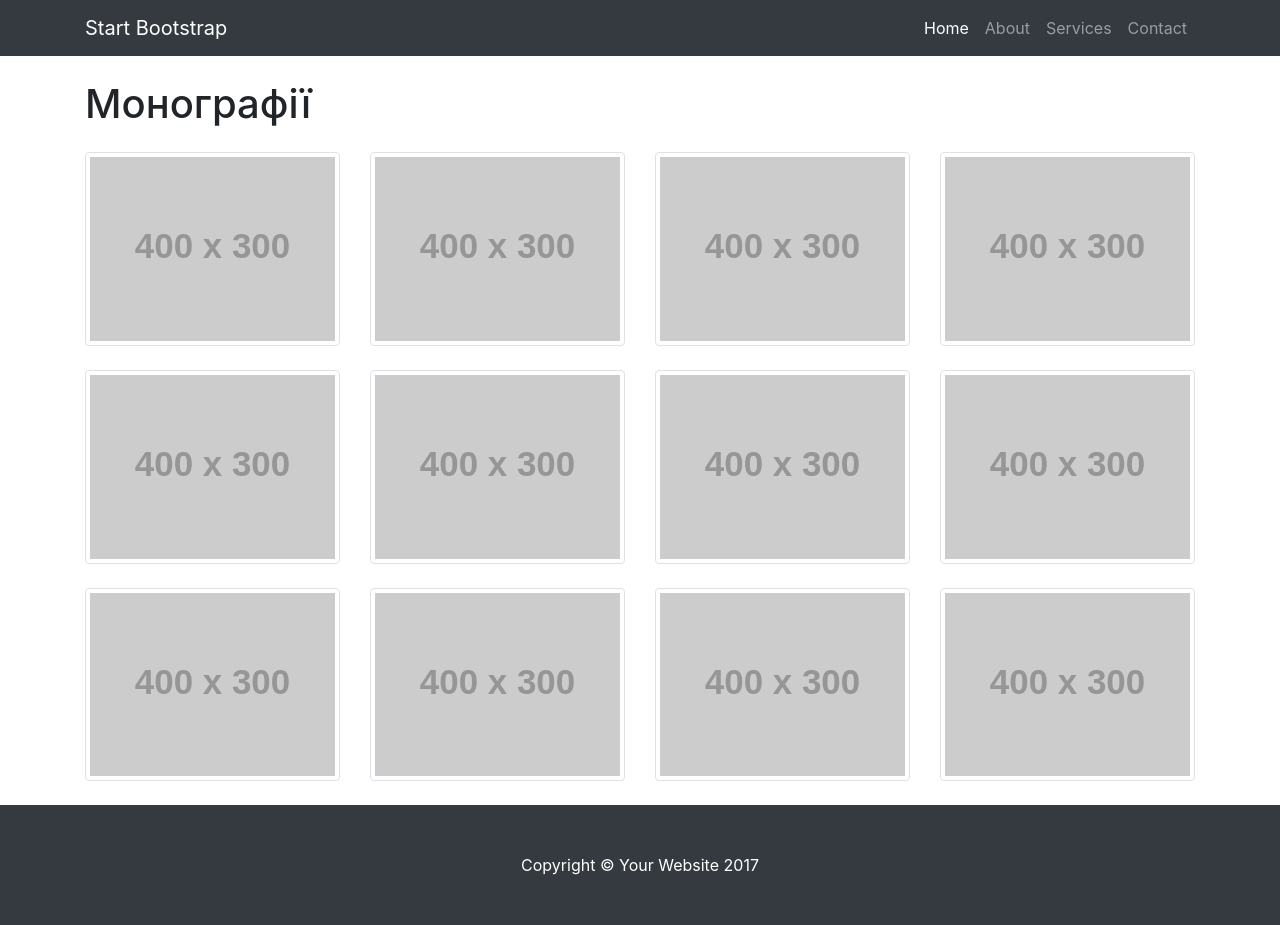
After one commit to oleksii-lyzun/mappedArchaeology, a Symfony app: template templates/library/books/index.html.twig in a window 1280 px wide. The commit adds this page. Run offline with Twig, Linux system fonts and the light colour scheme; the template is opened without the code that fills it, so the values that code supplies are empty; grey boxes labelled with a size stand in for pictures from a placeholder-image service; some libraries are stand-ins or nearby versions.

Commit message:
Added BookLibraryController and Template

```diff
--- /dev/null
+++ b/public/css/library/bookStyles.css
@@ -0,0 +1,15 @@
+/*!
+ * Start Bootstrap - Thumbnail Gallery (https://startbootstrap.com/template-overviews/thumbnail-gallery)
+ * Copyright 2013-2017 Start Bootstrap
+ * Licensed under MIT (https://github.com/BlackrockDigital/startbootstrap-thumbnail-gallery/blob/master/LICENSE)
+ */
+
+body {
+  padding-top: 54px;
+}
+
+@media (min-width: 992px) {
+  body {
+    padding-top: 56px;
+  }
+}
--- /dev/null
+++ b/templates/library/books/index.html.twig
@@ -0,0 +1,118 @@
+{% extends 'base.html.twig' %}
+
+{% block title %}Hello {{ controller_name }}!{% endblock %}
+
+{% block stylesheets %}
+    {{ parent() }}
+    <link rel="stylesheet" href="{{ asset('css/library/bookStyles.css') }}" />
+{% endblock %}
+
+{% block body %}
+    <!-- Navigation -->
+    <nav class="navbar navbar-expand-lg navbar-dark bg-dark fixed-top">
+        <div class="container">
+            <a class="navbar-brand" href="#">Start Bootstrap</a>
+            <button class="navbar-toggler" type="button" data-toggle="collapse" data-target="#navbarResponsive" aria-controls="navbarResponsive" aria-expanded="false" aria-label="Toggle navigation">
+                <span class="navbar-toggler-icon"></span>
+            </button>
+            <div class="collapse navbar-collapse" id="navbarResponsive">
+                <ul class="navbar-nav ml-auto">
+                    <li class="nav-item active">
+                        <a class="nav-link" href="#">Home
+                            <span class="sr-only">(current)</span>
+                        </a>
+                    </li>
+                    <li class="nav-item">
+                        <a class="nav-link" href="#">About</a>
+                    </li>
+                    <li class="nav-item">
+                        <a class="nav-link" href="#">Services</a>
+                    </li>
+                    <li class="nav-item">
+                        <a class="nav-link" href="#">Contact</a>
+                    </li>
+                </ul>
+            </div>
+        </div>
+    </nav>
+
+    <!-- Page Content -->
+    <div class="container">
+
+        <h1 class="my-4 text-center text-lg-left">Монографії</h1>
+
+        <div class="row text-center text-lg-left">
+
+            <div class="col-lg-3 col-md-4 col-xs-6">
+                <a href="#" class="d-block mb-4 h-100">
+                    <img class="img-fluid img-thumbnail" src="http://placehold.it/400x300" alt="">
+                </a>
+            </div>
+            <div class="col-lg-3 col-md-4 col-xs-6">
+                <a href="#" class="d-block mb-4 h-100">
+                    <img class="img-fluid img-thumbnail" src="http://placehold.it/400x300" alt="">
+                </a>
+            </div>
+            <div class="col-lg-3 col-md-4 col-xs-6">
+                <a href="#" class="d-block mb-4 h-100">
+                    <img class="img-fluid img-thumbnail" src="http://placehold.it/400x300" alt="">
+                </a>
+            </div>
+            <div class="col-lg-3 col-md-4 col-xs-6">
+                <a href="#" class="d-block mb-4 h-100">
+                    <img class="img-fluid img-thumbnail" src="http://placehold.it/400x300" alt="">
+                </a>
+            </div>
+            <div class="col-lg-3 col-md-4 col-xs-6">
+                <a href="#" class="d-block mb-4 h-100">
+                    <img class="img-fluid img-thumbnail" src="http://placehold.it/400x300" alt="">
+                </a>
+            </div>
+            <div class="col-lg-3 col-md-4 col-xs-6">
+                <a href="#" class="d-block mb-4 h-100">
+                    <img class="img-fluid img-thumbnail" src="http://placehold.it/400x300" alt="">
+                </a>
+            </div>
+            <div class="col-lg-3 col-md-4 col-xs-6">
+                <a href="#" class="d-block mb-4 h-100">
+                    <img class="img-fluid img-thumbnail" src="http://placehold.it/400x300" alt="">
+                </a>
+            </div>
+            <div class="col-lg-3 col-md-4 col-xs-6">
+                <a href="#" class="d-block mb-4 h-100">
+                    <img class="img-fluid img-thumbnail" src="http://placehold.it/400x300" alt="">
+                </a>
+            </div>
+            <div class="col-lg-3 col-md-4 col-xs-6">
+                <a href="#" class="d-block mb-4 h-100">
+                    <img class="img-fluid img-thumbnail" src="http://placehold.it/400x300" alt="">
+                </a>
+            </div>
+            <div class="col-lg-3 col-md-4 col-xs-6">
+                <a href="#" class="d-block mb-4 h-100">
+                    <img class="img-fluid img-thumbnail" src="http://placehold.it/400x300" alt="">
+                </a>
+            </div>
+            <div class="col-lg-3 col-md-4 col-xs-6">
+                <a href="#" class="d-block mb-4 h-100">
+                    <img class="img-fluid img-thumbnail" src="http://placehold.it/400x300" alt="">
+                </a>
+            </div>
+            <div class="col-lg-3 col-md-4 col-xs-6">
+                <a href="#" class="d-block mb-4 h-100">
+                    <img class="img-fluid img-thumbnail" src="http://placehold.it/400x300" alt="">
+                </a>
+            </div>
+        </div>
+
+    </div>
+    <!-- /.container -->
+
+    <!-- Footer -->
+    <footer class="py-5 bg-dark">
+        <div class="container">
+            <p class="m-0 text-center text-white">Copyright &copy; Your Website 2017</p>
+        </div>
+        <!-- /.container -->
+    </footer>
+{% endblock %}
```
Also changed, not shown: public/css/library/libraryStyles.css (added, +23 -0 lines), src/Controller/BooksLibraryController.php (added, +19 -0 lines), src/Controller/LibraryController.php (added, +19 -0 lines), src/Entity/Books.php (added, +108 -0 lines), src/Migrations/Version20180528060043.php (added, +28 -0 lines), src/Repository/BooksRepository.php (added, +50 -0 lines), templates/home/index.html.twig (+11 -5 lines), templates/library/index.html.twig (added, +80 -0 lines).
